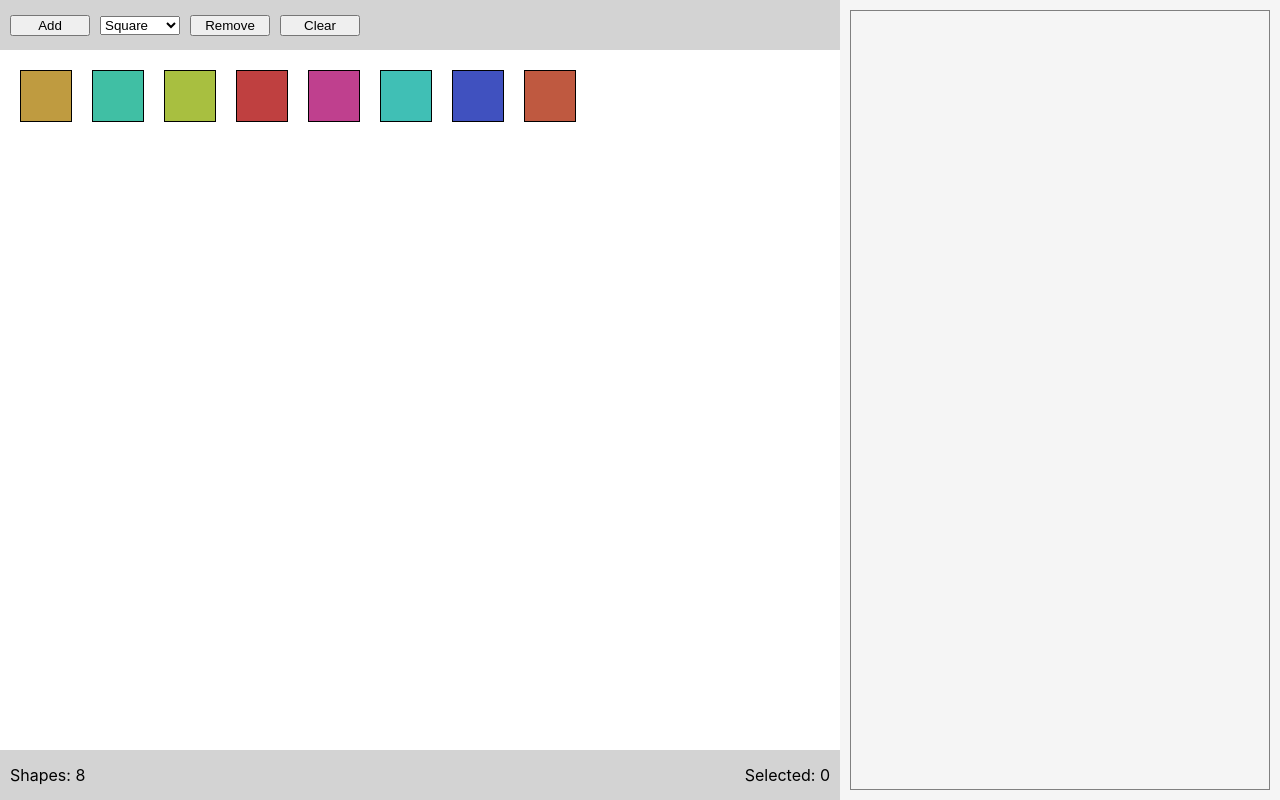
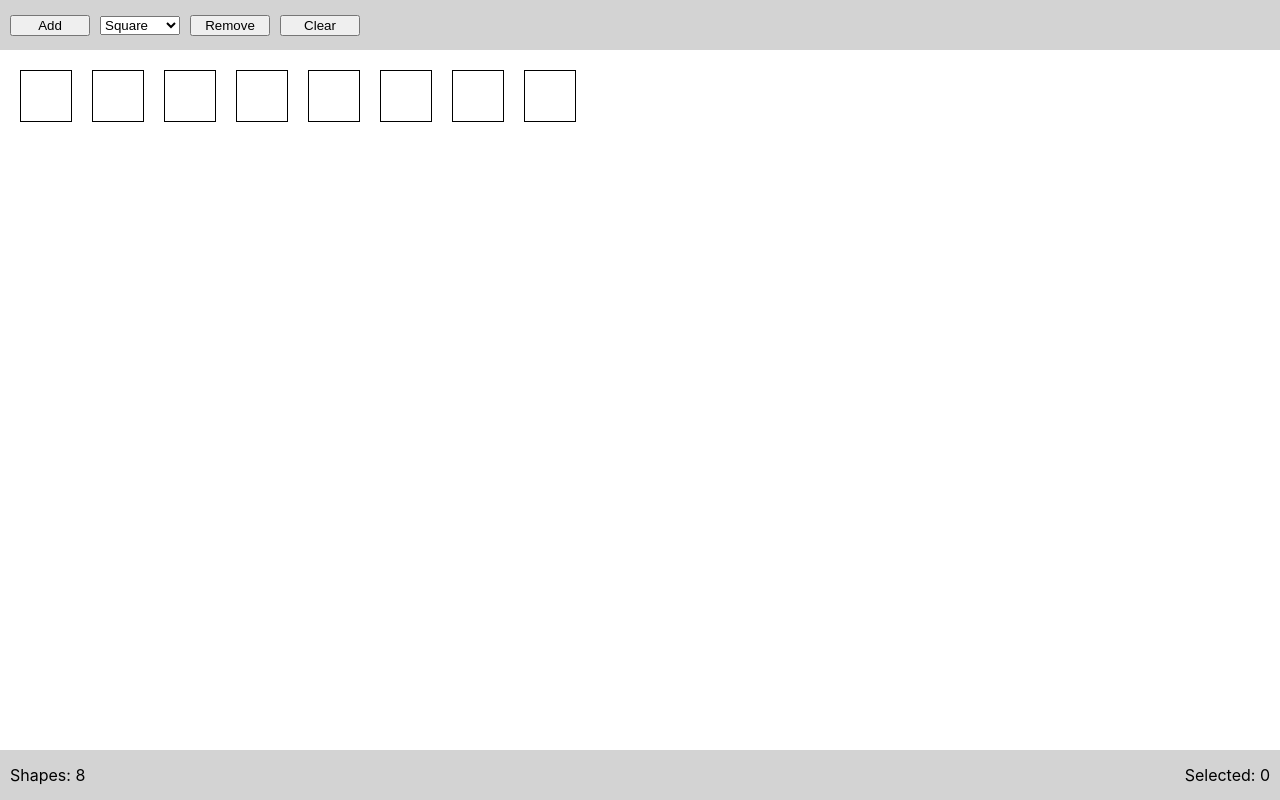
Before and after one commit to albertosanchez14/shape-editing-app, a React (Vite) app in the folder a4/: page / in a window 1280 px wide. Built offline with nearby package versions, Linux system fonts and the light colour scheme.

Commit message:
left view implemented, right view form left

```diff
--- a/a4/src/index.css
+++ b/a4/src/index.css
@@ -16,8 +16,7 @@ body {
 div#app {
   display: flex;
   height: 100vh;
-  min-width: 620px;
-  min-height: 420px;
+  width: 100vw;
 }
 
 div#left-view {
--- a/a4/src/rightview.css
+++ b/a4/src/rightview.css
@@ -8,23 +8,35 @@ div#editor {
   flex-direction: column;
 }
 
-div.right > #color-display {
+div#shape-display {
   display: flex;
-  flex: 2;
+  flex: 2 1;
   background-color: whitesmoke;
   align-items: center;
   justify-content: center;
+
+  * {
+    display: flex;
+    flex: 2 1;
+    aspect-ratio: 1/1;
+    margin: 0;
+    padding: 0;
+  }
+
+  .square {
+    border: 2px solid black;
+  }
 }
 
-div.right > #color-form {
+div#color-form {
   display: flex;
-  flex: 1;
+  flex: 1 1;
   background-color: whitesmoke;
   border: 1px solid grey;
   flex-direction: column;
 }
 
-div.right > #color-form > div {
+div#color-form > div {
   display: flex;
   padding: 5px;
   gap: 10px;
--- a/a4/src/rightview.tsx
+++ b/a4/src/rightview.tsx
@@ -1,4 +1,9 @@
+import { useEffect, useRef } from "react";
 import "./rightview.css"
+
+import ShapeItem from "./shapeitem";
+import * as State from "./state";
+import { Drawing } from "./drawing";
 
 
 export default function RightView() {
@@ -10,8 +15,23 @@ export default function RightView() {
 }
 
 function EditorView() {
+  const editorRef = useRef<HTMLDivElement>(null);
+  // Case 1: No shape is selected
+  if (State.editShape.value !== undefined) {
+    const shape = State.editShape.value;
+    return (
+      <div id="editor">
+        <div id="shape-display">
+          <ShapeItem shape={shape} />
+        </div>
+        <div id="color-form">
+
+        </div>
+      </div>
+    );
+  }
+
   return (
-    <div id="editor">
-    </div>
+    <div id="editor" ref={editorRef}></div>
   );
 }
--- a/a4/src/shapeitem.tsx
+++ b/a4/src/shapeitem.tsx
@@ -28,21 +28,27 @@ export default function ShapeItem({ shape }: ShapeProp) {
 }
 
 // Sub-components
-// TODO: Implement the Square, Star, Bullseye, and Cat components
-// in other modules to reuse them in other parts of the application
 function Square({ shape }: ShapeProp) {
-  return (
-    <div
-      id={shape.id.toString()}
-      style={{ backgroundColor: `hsl(${shape.props.hue}, 50%, 50%)` }}
-    />
-  );
+  const prop = shape.props as SquareProps;
+  const canvas = document.createElement("canvas");
+  const canvasRef = useRef<HTMLCanvasElement>(canvas);
+  useEffect(() => {
+    canvasRef.current.width = 100;
+    canvasRef.current.height = 100;
+    const ctx = canvasRef.current.getContext("2d");
+    if (ctx === null) {
+      throw new Error("2d context not supported");
+    }
+    ctx.fillStyle = `hsl(${prop.hue}, 50%, 50%)`;
+    ctx.fillRect(0, 0, 100, 100);
+  }, []);
+  return <canvas class="square" id={shape.id.toString()} ref={canvasRef} />;
 }
 function Star({ shape }: ShapeProp) {
   const prop = shape.props as StarProps;
-  const canvasRef = useRef<HTMLCanvasElement>(null);
+  const canvas = document.createElement("canvas");
+  const canvasRef = useRef<HTMLCanvasElement>(canvas);
   useEffect(() => {
-    if (canvasRef.current != null) {
     canvasRef.current.width = 100;
     canvasRef.current.height = 100;
     const ctx = canvasRef.current.getContext("2d");
@@ -72,18 +78,14 @@ function Star({ shape }: ShapeProp) {
     ctx.closePath();
     ctx.stroke();
     ctx.fill();
-      canvasRef.current.style.width = "100%";
-      canvasRef.current.style.height = "100%";
-      canvasRef.current.style.display = "block";
-    }
   }, []);
-  return <canvas ref={canvasRef} />;
+  return <canvas class="star" id={shape.id.toString()} ref={canvasRef} />;
 }
 function Bullseye({ shape }: ShapeProp) {
   const prop = shape.props as BullseyeProps;
-  const canvasRef = useRef<HTMLCanvasElement>(null);
+  const canvas = document.createElement("canvas");
+  const canvasRef = useRef<HTMLCanvasElement>(canvas);
   useEffect(() => {
-    if (canvasRef.current != null) {
     canvasRef.current.width = 100;
     canvasRef.current.height = 100;
     const ctx = canvasRef.current.getContext("2d");
@@ -107,19 +109,14 @@ function Bullseye({ shape }: ShapeProp) {
       ctx.stroke();
       ctx.closePath();
     }
-      canvasRef.current.style.width = "100%";
-      canvasRef.current.style.height = "100%";
-      canvasRef.current.style.display = "block";
-    }
   }, []);
-  return <canvas ref={canvasRef} />;
+  return <canvas class="bullseye" id={shape.id.toString()} ref={canvasRef} />;
 }
 function Cat({ shape }: ShapeProp) {
   const prop = shape.props as CatProps;
-  const canvasRef = useRef<HTMLCanvasElement>(null);
-
+  const canvas = document.createElement("canvas");
+  const canvasRef = useRef<HTMLCanvasElement>(canvas);
   useEffect(() => {
-    if (canvasRef.current != null) {
     canvasRef.current.width = 100;
     canvasRef.current.height = 100;
     const gc = canvasRef.current.getContext("2d");
@@ -186,10 +183,6 @@ function Cat({ shape }: ShapeProp) {
     gc.arc(16 + x, -9, 5, 0, Math.PI * 2);
     gc.fill();
     gc.restore();
-      canvasRef.current.style.width = "100%";
-      canvasRef.current.style.height = "100%";
-      canvasRef.current.style.display = "block";
+  }, []);
+  return <canvas class="cat" id={shape.id.toString()} ref={canvasRef} />;
 }
-  }, []);
-  return <canvas ref={canvasRef} />;
-}
--- a/a4/src/state.ts
+++ b/a4/src/state.ts
@@ -39,6 +39,11 @@ export type ShapeType = "square" | "star" | "bullseye" | "cat";
 export const shapes = signal<Shape[]>([]);
 export const selectedShapes = computed(() => {
   return shapes.value.filter((shape) => shape.selected).length;
+});
+export const editShape = computed(() => {
+  const selected = shapes.value.filter((shape) => shape.selected);
+  if (selected.length !== 1) return undefined;
+  return selected[0];
 });
 export const multiSelect = signal(false);
 
```
Also changed, not shown: a4/src/drawing.ts (+13 -8 lines), a4/src/main.tsx (+11 -1 lines), a4/src/shapelist.tsx (+3 -4 lines). Lines whose indentation alone changed are shown as unchanged.
